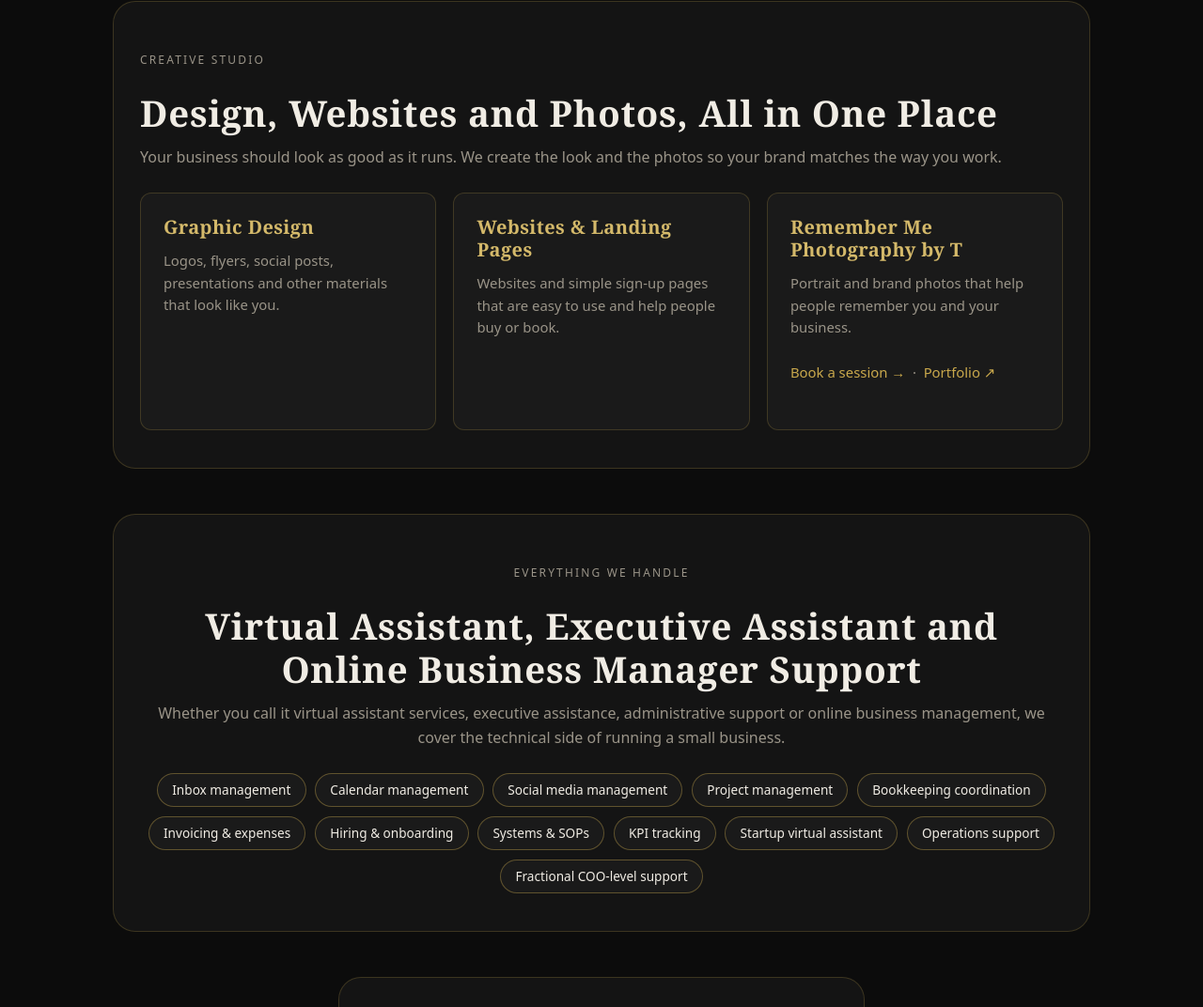
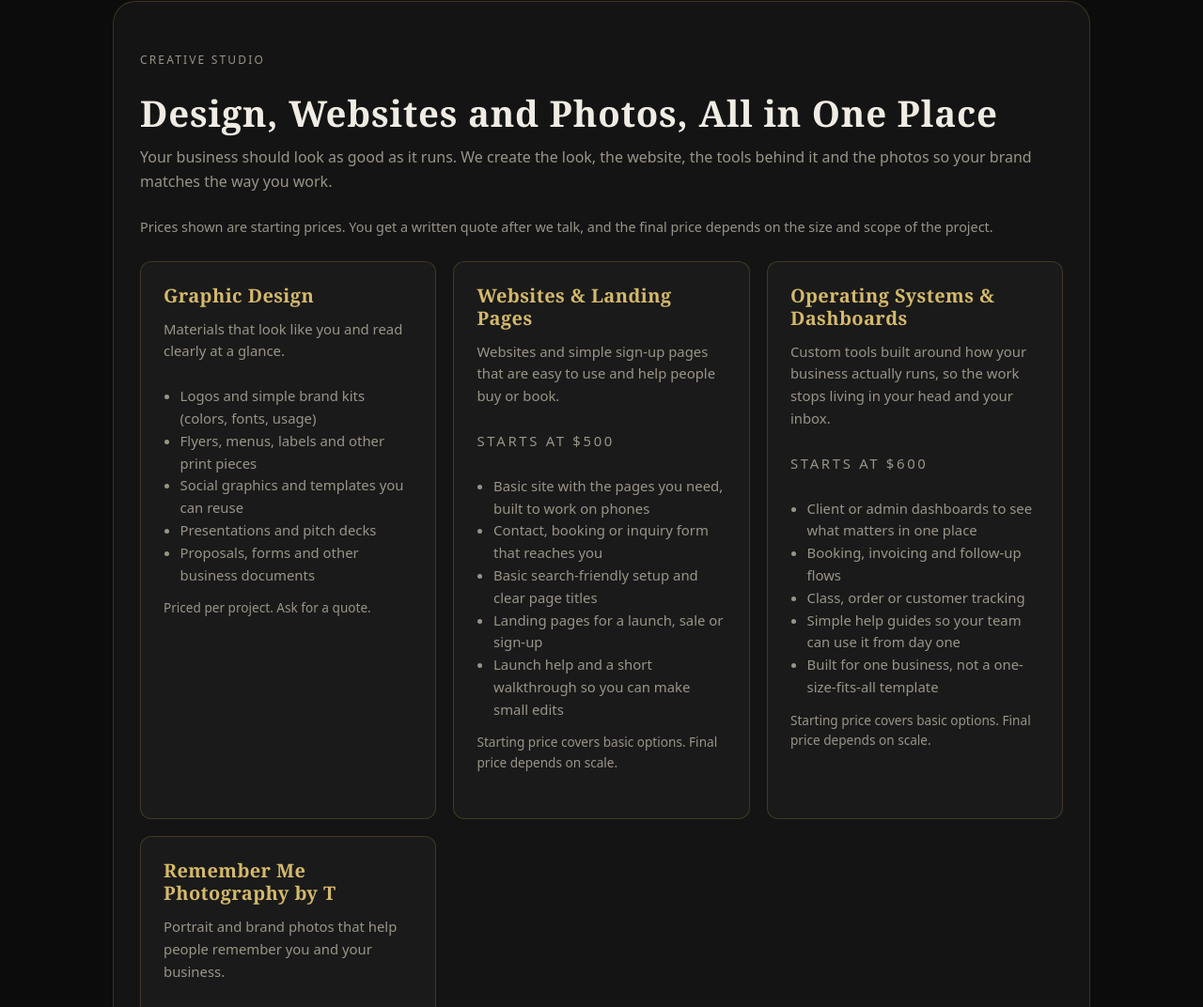
Before and after one commit to tlmediaagency/websitetl, a plain HTML site: page services/index.html in a window 1280 px wide. Shown: the part 1269-2341 px from the top of the page at 94% size. Drawn offline with Linux system fonts and the light colour scheme.

Commit message:
Services: add graphic design items, website (from $500) and operating systems/dashboards (from $600) with scale-based final pricing; update FAQ and llms files
Co-Authored-By: Claude Sonnet 5.5 <noreply@anthropic.com>
Claude-Session: https://claude.ai/code/session_012bCrsrUnQubDzgp4RYwwKY

```diff
--- a/services/index.html
+++ b/services/index.html
@@ -124,10 +124,11 @@
       <div class="cta-box" style="max-width:100%;margin-top:3rem;text-align:left">
         <p class="label">Creative studio</p>
         <h2>Design, Websites and Photos, All in One Place</h2>
-        <p>Your business should look as good as it runs. We create the look and the photos so your brand matches the way you work.</p>
+        <p>Your business should look as good as it runs. We create the look, the website, the tools behind it and the photos so your brand matches the way you work.</p><p class="muted" style="font-size:0.9rem">Prices shown are starting prices. You get a written quote after we talk, and the final price depends on the size and scope of the project.</p>
         <div class="grid-3" style="margin-top:1.5rem">
-          <article class="card"><h3>Graphic Design</h3><p>Logos, flyers, social posts, presentations and other materials that look like you.</p></article>
-          <article class="card"><h3>Websites &amp; Landing Pages</h3><p>Websites and simple sign-up pages that are easy to use and help people buy or book.</p></article>
+          <article class="card"><h3>Graphic Design</h3><p>Materials that look like you and read clearly at a glance.</p><ul><li>Logos and simple brand kits (colors, fonts, usage)</li><li>Flyers, menus, labels and other print pieces</li><li>Social graphics and templates you can reuse</li><li>Presentations and pitch decks</li><li>Proposals, forms and other business documents</li></ul><p class="muted" style="font-size:0.85rem">Priced per project. Ask for a quote.</p></article>
+          <article class="card"><h3>Websites &amp; Landing Pages</h3><p>Websites and simple sign-up pages that are easy to use and help people buy or book.</p><p class="label">Starts at $500</p><ul><li>Basic site with the pages you need, built to work on phones</li><li>Contact, booking or inquiry form that reaches you</li><li>Basic search-friendly setup and clear page titles</li><li>Landing pages for a launch, sale or sign-up</li><li>Launch help and a short walkthrough so you can make small edits</li></ul><p class="muted" style="font-size:0.85rem">Starting price covers basic options. Final price depends on scale.</p></article>
+          <article class="card"><h3>Operating Systems &amp; Dashboards</h3><p>Custom tools built around how your business actually runs, so the work stops living in your head and your inbox.</p><p class="label">Starts at $600</p><ul><li>Client or admin dashboards to see what matters in one place</li><li>Booking, invoicing and follow-up flows</li><li>Class, order or customer tracking</li><li>Simple help guides so your team can use it from day one</li><li>Built for one business, not a one-size-fits-all template</li></ul><p class="muted" style="font-size:0.85rem">Starting price covers basic options. Final price depends on scale.</p></article>
           <article class="card"><h3>Remember Me Photography by T</h3><p>Portrait and brand photos that help people remember you and your business.</p><p><a href="/photography/">Book a session &rarr;</a> &nbsp;&middot;&nbsp; <a href="https://remembermephotography2017.mypixieset.com/" target="_blank" rel="noopener noreferrer">Portfolio<span class="sr-only"> (opens in a new window)</span> &#8599;</a></p></article>
         </div>
       </div>
```
Also changed, not shown: faq/index.html (+2 -2 lines), llms-full.txt, llms.txt.
